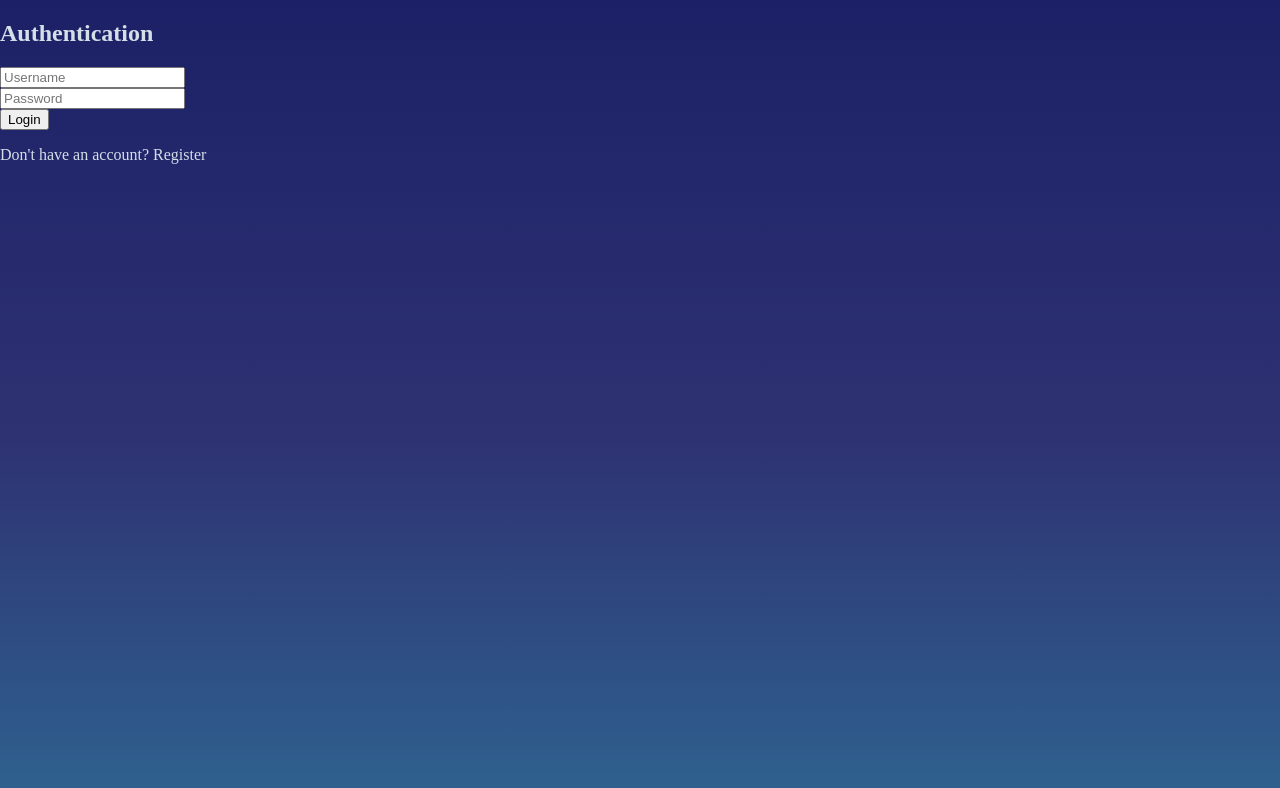
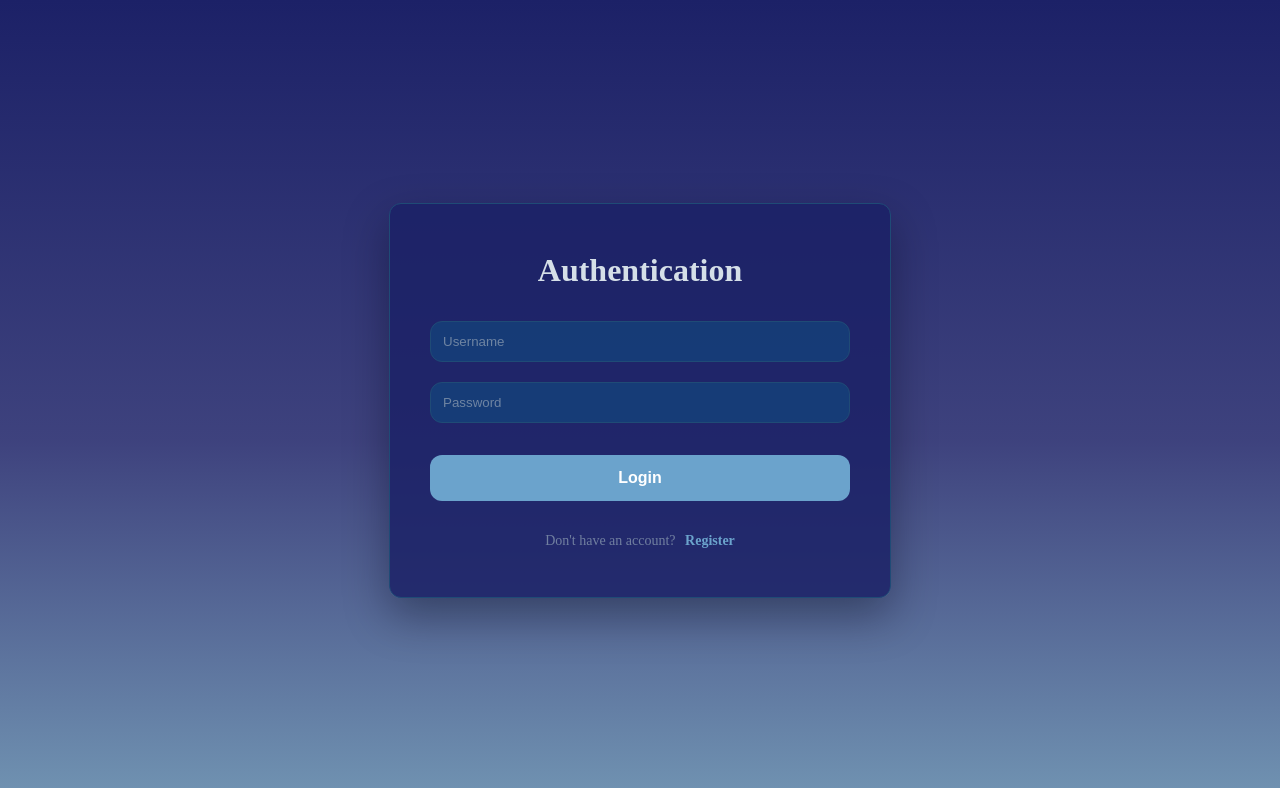
Before and after one commit to VisanCristian/Proiect-Metode-de-Dezvoltare-Software, a React app in the folder frontend/: page /auth in a window 1280 px wide. Shown: the top 788 px of the page. Built offline with nearby package versions, Linux system fonts and the light colour scheme; the HTML template or start-up script is replaced by a standard one.

Commit message:
feat: style auth page and improve registration error handling

```diff
--- a/frontend/src/fragments/Auth/RegisterForm.jsx
+++ b/frontend/src/fragments/Auth/RegisterForm.jsx
@@ -1,5 +1,29 @@
 import React, { useState } from 'react';
 import { useAuth } from '../../hooks/Auth/useAuth';
+
+const extractErrorMessages = (value) => {
+  if (!value) return [];
+  if (typeof value === 'string') return [value];
+  if (Array.isArray(value)) return value.flatMap(extractErrorMessages);
+  if (typeof value === 'object') {
+    return Object.entries(value).flatMap(([field, fieldErrors]) => {
+      const messages = extractErrorMessages(fieldErrors);
+      return messages.map((message) =>
+        field === 'non_field_errors' || field === 'detail'
+          ? message
+          : `${field}: ${message}`
+      );
+    });
+  }
+  return [];
+};
+
+const formatRegisterError = (error) => {
+  const messages = extractErrorMessages(error);
+  return messages.length > 0
+    ? [...new Set(messages)].join(' ')
+    : 'Error creating account.';
+};
 
 const RegisterForm = ({ onRegisterSuccess }) => {
   const [username, setUsername] = useState('');
@@ -22,7 +46,7 @@ const RegisterForm = ({ onRegisterSuccess }) => {
       alert('Account created successfully! You can now log in.');
       onRegisterSuccess();
     } else {
-      setError('Error creating account. Please try a different username.');
+      setError(formatRegisterError(result.error));
     }
   };
 
--- a/frontend/src/hooks/Auth/useAuth.js
+++ b/frontend/src/hooks/Auth/useAuth.js
@@ -18,7 +18,7 @@ export const useAuth = () => {
       return { success: true };
     } catch (error) {
       console.error('Login error:', error);
-      return { success: false, error: 'Date de logare incorecte' };
+      return { success: false, error: 'Invalid username or password.' };
     }
   };
 
--- a/frontend/src/pages/Auth/auth.css
+++ b/frontend/src/pages/Auth/auth.css
@@ -1,10 +1,20 @@
 :root {
+  --accent: #6ba3cc;
+  --accent-dim: rgba(107, 163, 204, 0.22);
   --bg-page: #1c2167;
-  --bg-surface:  rgba(28, 33, 103, 0.92);
-  --bg-surface-elevated:   rgba(18, 76, 127, 0.88);
+  --bg-surface: rgba(28, 33, 103, 0.85);
+  --bg-surface-elevated: rgba(18, 76, 127, 0.6);
+  --border: #1f4b76;
+  --border-hover: rgba(107, 163, 204, 0.6);
   --text-primary: #d5dfe8;
-  --green: #4ecdc4;
+  --text-hint: rgba(138, 155, 176, 0.76);
   --red: #e06469;
+  --shadow-strong: 0 18px 44px rgba(2, 6, 22, 0.36);
+  --white: #ffffff;
+  --bg-error: rgba(163, 8, 13, 0.273);
+  --border-error: 1px solid #e064687c;
+  --border-main: 1px solid var(--border);
+  --radius-main: 12px;
 }
 
 body {
@@ -13,3 +23,108 @@ body {
   background-attachment: fixed;
   color: var(--text-primary);
 }
+
+.auth-container {
+  display: flex;
+  justify-content: center;
+  align-items: center;
+  min-height: 100vh;
+}
+
+.auth-card {
+  background-color: var(--bg-surface);
+  border: var(--border-main);
+  padding: 48px 40px;
+  border-radius: var(--radius-main);
+  box-shadow: var(--shadow-strong);
+  width: 100%;
+  max-width: 420px;
+  transition: transform 0.3s ease;
+}
+
+.auth-card:hover {
+  transform: translateY(-4px);
+}
+
+.auth-form h2 {
+  margin: 0 auto 32px;
+  color: var(--text-primary);
+  text-align: center;
+  font-size: xx-large;
+}
+
+.input-group {
+  margin-bottom: 20px;
+  position: relative;
+}
+
+.input-group input {
+  width: 100%;
+  padding: 0.75rem 0.75rem;
+  border: var(--border-main);
+  border-radius: var(--radius-main);
+  box-sizing: border-box;
+  background-color: var(--bg-surface-elevated);
+  color: var(--text-primary);
+  transition: all 0.2s ease;
+}
+
+.input-group input::placeholder {
+  color: var(--text-hint);
+}
+
+.input-group input:hover {
+  border-color: var(--border-hover);
+}
+
+.auth-button {
+  width: 100%;
+  padding: 14px;
+  border: none;
+  border-radius: var(--radius-main);
+  background: var(--accent);
+  color: var(--white);
+  font-size: 16px;
+  font-weight: 600;
+  cursor: pointer;
+  transition: all 0.3s ease;
+  margin-top: 12px;
+}
+
+.auth-button:hover {
+  transform: translateY(-1px);
+  box-shadow: 0 6px 20px var(--accent-dim);
+  filter: brightness(1.1);
+}
+
+.auth-button:active {
+  transform: translateY(0);
+}
+
+.error-message {
+  color: var(--red);
+  text-align: center;
+  background: var(--bg-error);
+  padding: 10px;
+  border-radius: var(--radius-main);
+  border: var(--border-error);
+}
+
+.auth-switch {
+  margin-top: 32px;
+  text-align: center;
+  font-size: 14px;
+  color: var(--text-hint);
+}
+
+.auth-switch p {
+  margin: 0;
+}
+
+.auth-switch span {
+  color: var(--accent);
+  cursor: pointer;
+  font-weight: 600;
+  margin-left: 6px;
+  transition: color 0.2s ease;
+}
```
Also changed, not shown: 2 other files (tests, documents, lock files or other folders).
